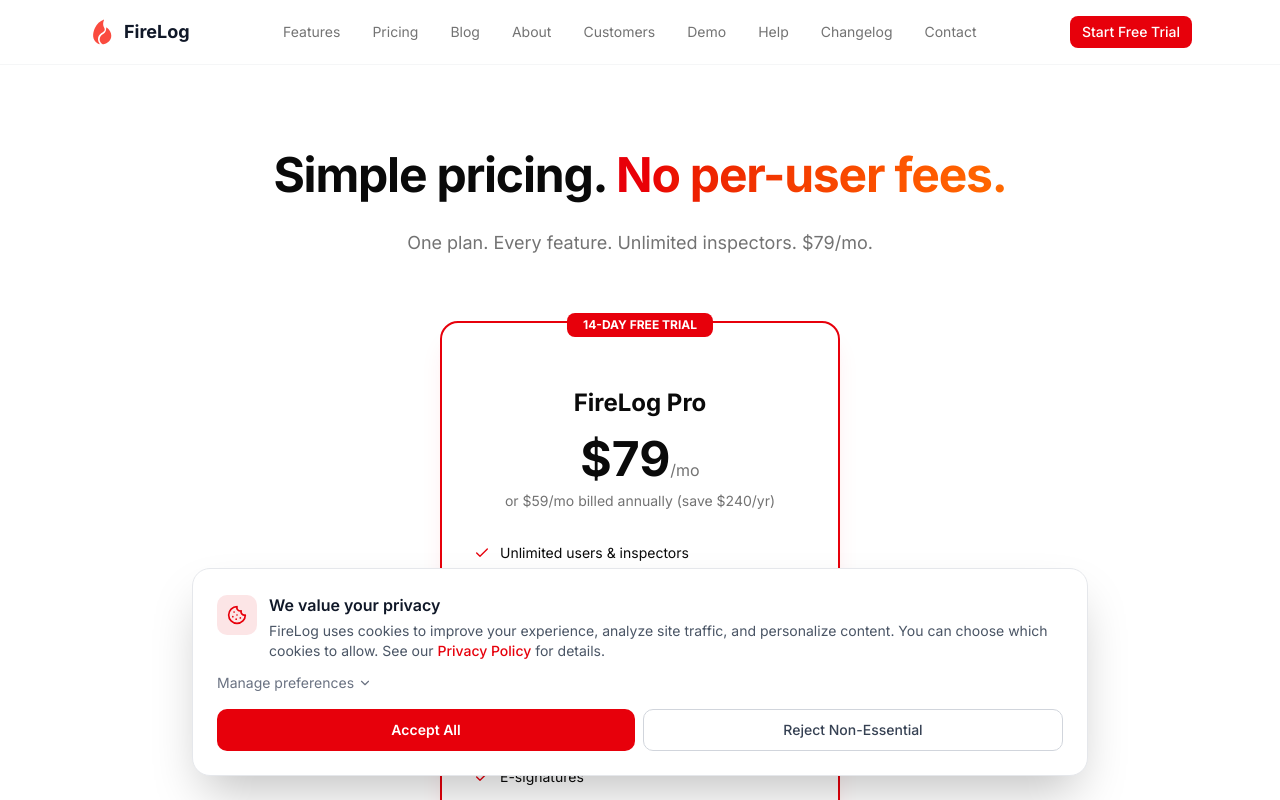
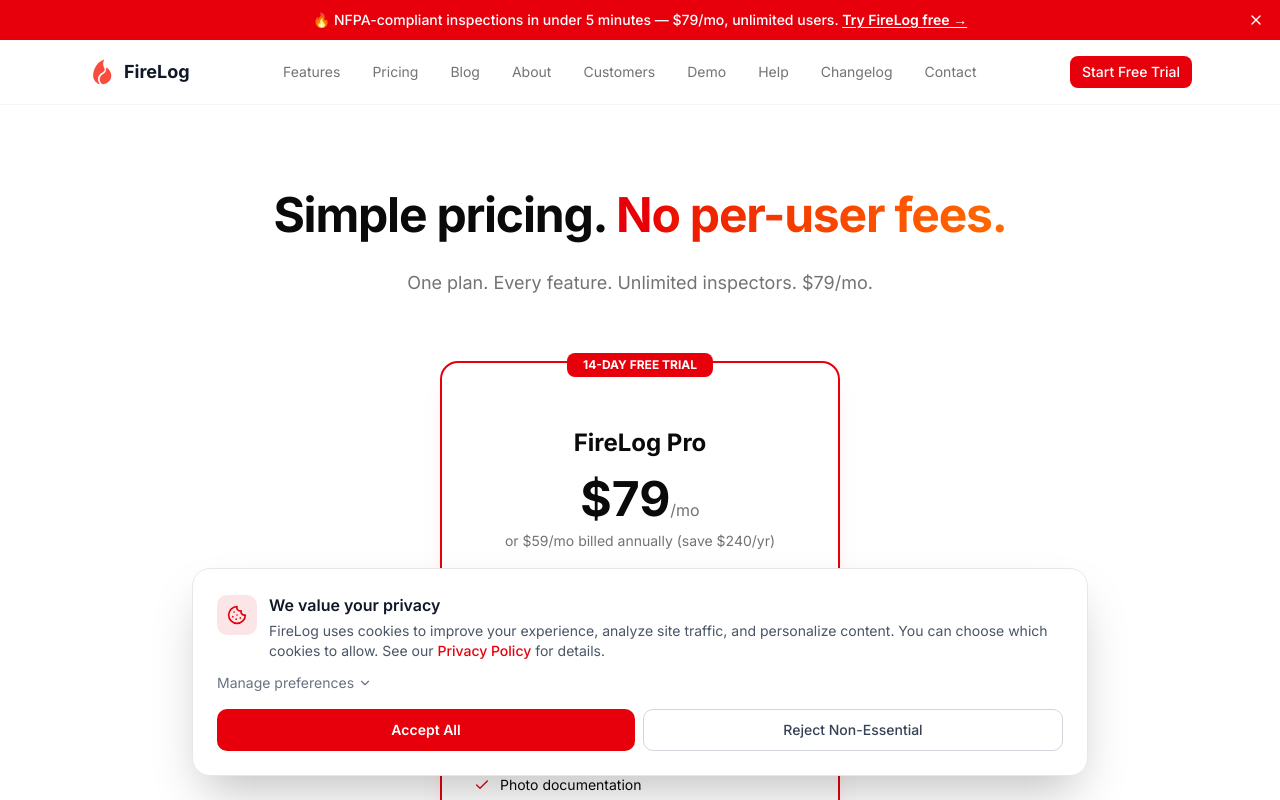
Before and after one commit to nolanterry/firelog-site, a Next.js app: page /pricing in a window 1280 px wide. Shown: the top 800 px of the page. Built offline with nearby package versions, Linux system fonts and the light colour scheme.

Commit message:
Add announcement/promo bar component — dismissible, localStorage-persistent, brand-matched, WCAG compliant

```diff
--- a/app/layout.tsx
+++ b/app/layout.tsx
@@ -3,6 +3,7 @@
 import "./globals.css";
 import { ExitIntentPopup } from "@/components/exit-intent-popup";
 import { CookieConsent } from "@/components/cookie-consent";
+import { PromoBar } from "@/components/promo-bar";
 
 const inter = Inter({
   subsets: ["latin"],
@@ -152,6 +153,7 @@
   return (
     <html lang="en">
       <body className={`${inter.variable} font-sans antialiased`}>
+        <PromoBar />
         <a href="#main-content" className="skip-to-content">
           Skip to main content
         </a>
--- /dev/null
+++ b/components/promo-bar.tsx
@@ -0,0 +1,61 @@
+"use client";
+
+import { useState, useEffect } from "react";
+import { X } from "lucide-react";
+
+const STORAGE_KEY = "firelog-promo-dismissed";
+const PROMO_ID = "spring-2026-trial";
+
+export function PromoBar() {
+  const [visible, setVisible] = useState(false);
+
+  useEffect(() => {
+    try {
+      const stored = localStorage.getItem(STORAGE_KEY);
+      if (stored) {
+        const parsed = JSON.parse(stored);
+        if (parsed.id === PROMO_ID) return;
+      }
+      setVisible(true);
+    } catch {
+      setVisible(true);
+    }
+  }, []);
+
+  const dismiss = () => {
+    setVisible(false);
+    try {
+      localStorage.setItem(
+        STORAGE_KEY,
+        JSON.stringify({ id: PROMO_ID, dismissed: new Date().toISOString() })
+      );
+    } catch {}
+  };
+
+  if (!visible) return null;
+
+  return (
+    <div
+      role="banner"
+      aria-label="Promotional announcement"
+      className="relative bg-primary text-primary-foreground text-sm text-center py-2.5 px-10"
+    >
+      <p className="font-medium">
+        🔥 NFPA-compliant inspections in under 5 minutes — $79/mo, unlimited users.{" "}
+        <a
+          href="https://app.firelog.pro/sign-up"
+          className="underline underline-offset-2 font-semibold hover:opacity-90 transition-opacity"
+        >
+          Try FireLog free →
+        </a>
+      </p>
+      <button
+        onClick={dismiss}
+        className="absolute right-3 top-1/2 -translate-y-1/2 p-1 rounded hover:bg-white/20 transition-colors"
+        aria-label="Dismiss announcement"
+      >
+        <X size={16} />
+      </button>
+    </div>
+  );
+}
```
